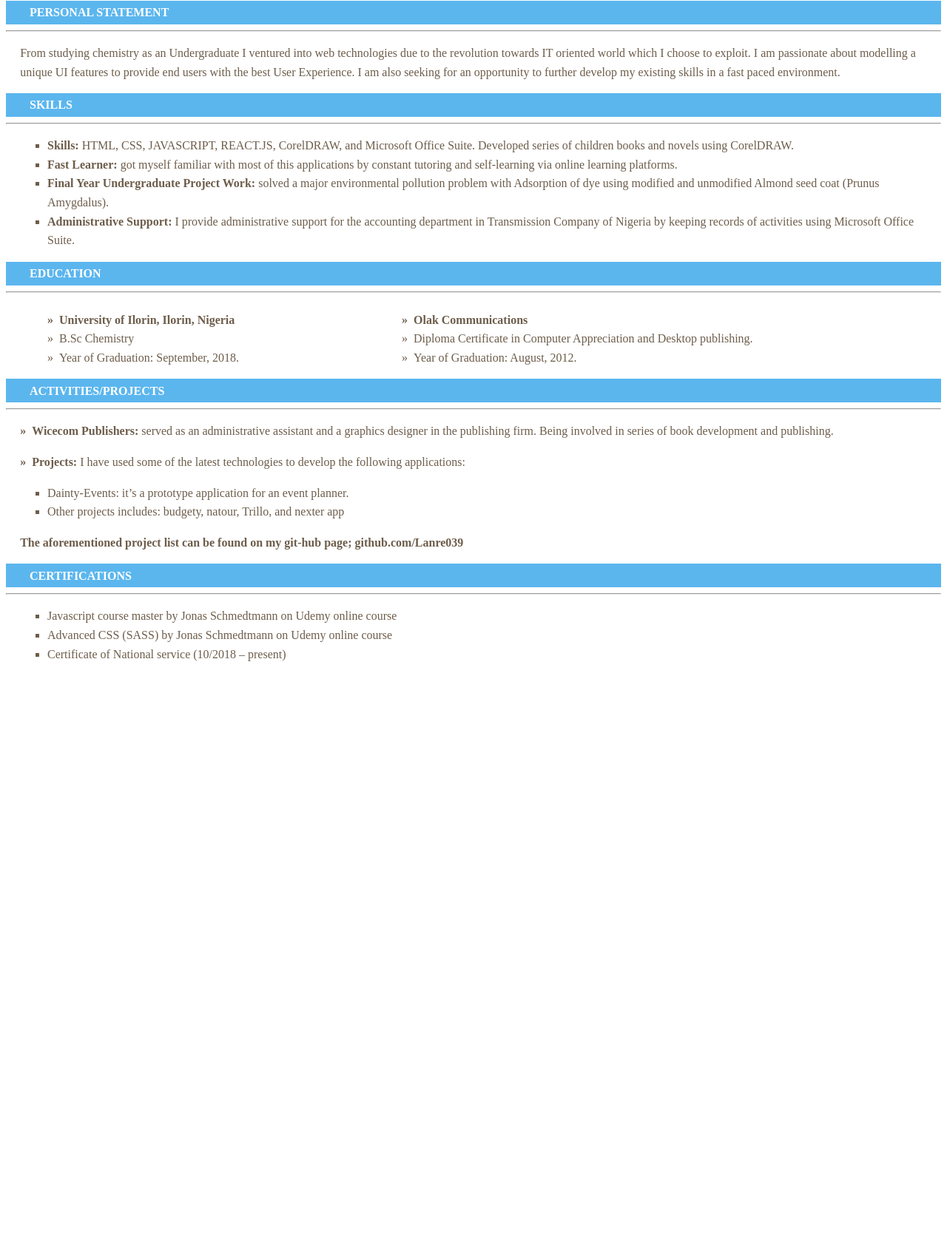
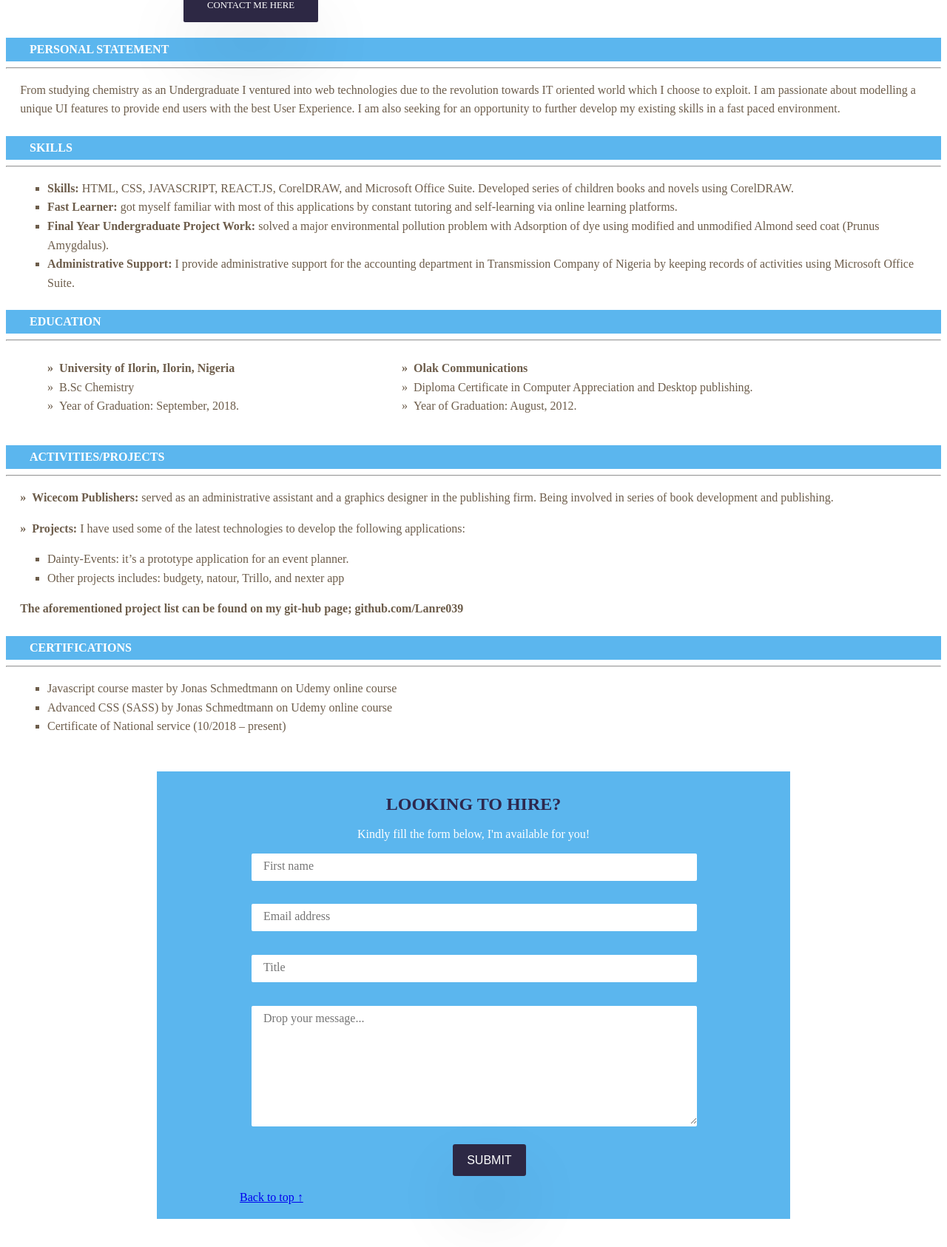
Before and after one commit to Lanre039/Task-startng, a plain HTML site: page Lateef.html in a window 1280 px wide. Shown: the part 280-1966 px from the top of the page at 74% size. Before the commit the page ends 1193 px from the top, so only its background shows below. Drawn offline with Linux system fonts and the light colour scheme.

Commit message:
Form added

```diff
--- a/Lateef.html
+++ b/Lateef.html
@@ -4,71 +4,18 @@
     <meta charset="UTF-8">
     <meta name="viewport" content="width=device-width, initial-scale=1.0">
     <meta http-equiv="X-UA-Compatible" content="ie=edge">
+    <link rel="stylesheet" href="./style.css">
     <title>Startng Task: My Resume</title>
 
-    <style>
-
-        body {
-            color: #6D5D4B;
-            line-height: 1.6;
-        }
-        header {
-            color: #fff;
-            background-color: #5BB6EE;
-            font-size: 1rem;
-            font-weight: bold;
-            padding-left: 2rem;
-            padding-top: .2rem;
-            padding-bottom: .2rem;
-        }
-        ul {
-            list-style-type: square;
-            margin-left: 1rem;
-        }
-        p {
-            margin-left: 1.2rem;
-        }
-        .heading {
-            width: 50%;
-            padding: 0 5rem .5rem 15rem;
-            position: relative;
-        }
-        .img {
-            display: block;
-            margin-left: 5rem;
-            padding: 7px;
-            background-color: #5BB6EE;
-
-            border-radius: 10%;
-            position: absolute;
-            top: 0;
-            right: 0;
-        }
-        .inline {
-            display: inline-block;
-        }
-        .margin {
-            margin-left: 10rem;
-        }
-        .bullet {
-            list-style-type: none;
-        }
-        .bg {
-            background-color: #5BB6EE;
-            padding-left: 2rem;
-            padding-top: .3rem;
-            padding-bottom: .3rem;
-        }
-
-    </style>
 </head>
 <body>
     <!--My resume heading -->
-    <div class="heading">
+    <div class="heading" id="heading">
         <h1 class="bg">Lateef Olanrewaju RAJI</h1>
         <h4 class="bg">23, Balogun Street, Mokola, Ibadan, Oyo State</h4>
         <h4 class="bg">08105757339 | rajilat1000@gmail.com |</h4>
         <h4 class="bg">Date of Birth: 25th January, 1997</h4>
+        <a href="#contact-me" class="contact-me">Contact me here</a>
         <img src="https://res.cloudinary.com/rajilat1000/image/upload/v1566508068/IMG_20171205_135018_vdpoes.jpg" width="230"   height="230" class="img" alt="My Image">
     </div>
     <!--My resume statement, skiil, activites and certification -->
@@ -128,5 +75,34 @@
             <li>Certificate of National service (10/2018 – present)</li>
         </ul>
     </div>
+    <div class="popup__content" id="contact-me">
+            <form action="" name="myForm" method="" onsubmit="handleSubmit()">
+                <div class="">
+                    <h1 class="heading__1">Looking to hire?</h1>
+                    <h2 class="heading__2">Kindly fill the form below, I'm available for you!</h2>
+                </div>
+
+                <div class="form__group">
+                    <input name="name" type="text" class="form__input" placeholder="First name" id="name" required minlength="4">
+                    <label for="name" class="form__label">First name</label>
+                </div>
+
+                <div class="form__group">
+                    <input name="email" type="email" class="form__input" placeholder="Email address" id="email" required>
+                    <label for="email" class="form__label">Email address</label>
+                </div>
+                <div class="form__group">
+                    <input name="title" type="title" class="form__input" placeholder="Title"  required>
+                    <label for="email" class="form__label">Title</label>
+                </div>
+
+                <div class="form__group">
+                    <textarea name="message" rows="8" class="form__input" placeholder="Drop your message..."  required minlength="20"></textarea>
+                </div>
+                <button type="submit" class="form__button">Submit</button>
+            </form>
+            <a href="#heading">Back to top &uarr;</a>
+        </div>
+        <script src="./script.js"></script>
 </body>
 </html>
--- /dev/null
+++ b/script.js
@@ -0,0 +1,3 @@
+function handleSubmit() {
+    alert('Message sent successfully!');
+}
--- /dev/null
+++ b/style.css
@@ -0,0 +1,191 @@
+html {
+    scroll-behavior: smooth;
+}
+
+body {
+    color: #6D5D4B;
+    line-height: 1.6;
+}
+header {
+    color: #fff;
+    background-color: #5BB6EE;
+    font-size: 1rem;
+    font-weight: bold;
+    padding-left: 2rem;
+    padding-top: .2rem;
+    padding-bottom: .2rem;
+    margin-top: 1.5rem;
+}
+ul {
+    list-style-type: square;
+    margin-left: 1rem;
+    }
+p {
+    margin-left: 1.2rem;
+}
+.heading {
+    width: 50%;
+    padding: 0 5rem .5rem 15rem;
+    position: relative;
+}
+.img {
+    display: block;
+    margin-left: 5rem;
+    padding: 7px;
+    background-color: #5BB6EE;
+    border-radius: 10%;
+    position: absolute;
+    top: 0;
+    right: 0;
+}
+.inline {
+    display: inline-block;
+}
+.margin {
+    margin-left: 10rem;
+}
+.bullet {
+    list-style-type: none;
+}
+.bg {
+    background-color: #5BB6EE;
+    padding-left: 2rem;
+    padding-top: .3rem;
+    padding-bottom: .3rem;
+    color: #2D2844;
+}
+.button {
+    background-color: #5BB6EE;
+    border: none;
+    border-radius: .25rem;
+    box-shadow: 0 3rem 6rem rgba(0, 0, 0, 0.1);
+    color: #fff;
+    font-size: 1rem;
+    text-align: center;
+    text-decoration: none;
+    padding:.5rem;
+    margin: .5rem 16rem;
+    text-decoration: none;
+    -webkit-transition-duration: 0.4s;
+    transition-duration: 0.4s;
+}
+.button:hover {
+    background-color:#fff;
+    border: 2px solid #5BB6EE;
+    color: #5BB6EE;
+}
+
+.popup__content {
+    background-color: #5BB6EE;
+    padding: 1rem 7rem;
+    margin: 3rem auto;
+    width: 50%;
+    display: block;
+    box-shadow: 0 2rem 4rem rgba(#aaa, .2);
+    position: relative;
+}
+
+
+.popup__close:link, .popup__close:visited {
+    color: #2D2844;
+    position: absolute;
+    margin-left: 50rem;
+    font-size: 1.5rem;
+    text-decoration: none;
+    display: inline-block;
+    transition: all 2s;
+    line-height: 1;
+}
+
+.heading__1{
+    font-size: 1.5rem;
+    text-transform: uppercase;
+    text-align: center;
+    color: rgb(45, 40, 78);
+    line-height: 1;
+}
+.heading__2 {
+    font-size: 1rem;
+    font-weight: 200;
+    margin-top: .5em;
+    text-align: center;
+    color: #fff;
+}
+
+.form__group {
+    margin: .5rem 1rem;
+}
+.form__input{
+    font-size: 1rem;
+    font-family: inherit;
+    color:#6D5D4B;
+    padding: .5rem 1rem;
+    border-radius: 2px;
+    background-color: rgba(#6D5D4B, 0.2);
+    border: none;
+    border-bottom: 3px solid transparent;
+    width: 95%;
+    display: block;
+    transition: all .3s;
+}
+
+.form__input:focus {
+    outline: none;
+    box-shadow: 0 1rem 2rem rgba(#6D5D4B, .1);
+    border-bottom: 3px solid #2D2844;
+}
+.form__input:focus:invalid {
+    border-bottom: 3px solid #aa2233;
+}
+
+.form__input::-webkit-input-placeholder {
+    color: rgba(#6D5D4B, 0.2);
+}
+.form__label {
+    font-family: inherit;
+    font-size: .8rem;
+    font-weight: 500;
+    margin-left: 1rem;
+    margin-top: .2rem;
+    display: block;
+    transition: all .2s;
+}
+
+.form__input:placeholder-shown + .form__label {/* . // sibling selector  */
+    opacity: 0;
+    visibility: hidden;
+    transform: translateY(-4rem);
+}
+
+.form__button{
+    background-color: #2D2844;
+    border: none;
+    border-radius: .2rem;
+    box-shadow: 0 3rem 6rem rgba(0, 0, 0, 0.1);
+    color: #fff;
+    font-size:1rem;
+    text-align: center;
+    text-transform: uppercase;
+    text-decoration: none;
+    padding: .8rem 1.2rem;
+    margin: 1rem 18rem;
+    text-decoration: none;
+    transition-duration: 0.4s;
+}
+.contact-me {
+    text-transform: uppercase;
+    background-color: #2D2844;
+    text-decoration: none;
+    border-radius: 2px;
+    box-shadow: 0 3rem 6rem rgba(0, 0, 0, 0.1);
+    color: #fff;
+    font-size:.8rem;
+    text-align: center;
+    margin-bottom: 5rem;
+    padding: 1rem 2rem;
+}
+.form__button:hover, .contact-me:hover {
+    background-color: rgba(255, 255, 255, 0.4);
+    border: 2px solid #2D2844;
+    color: #2D2844;
+}
```
